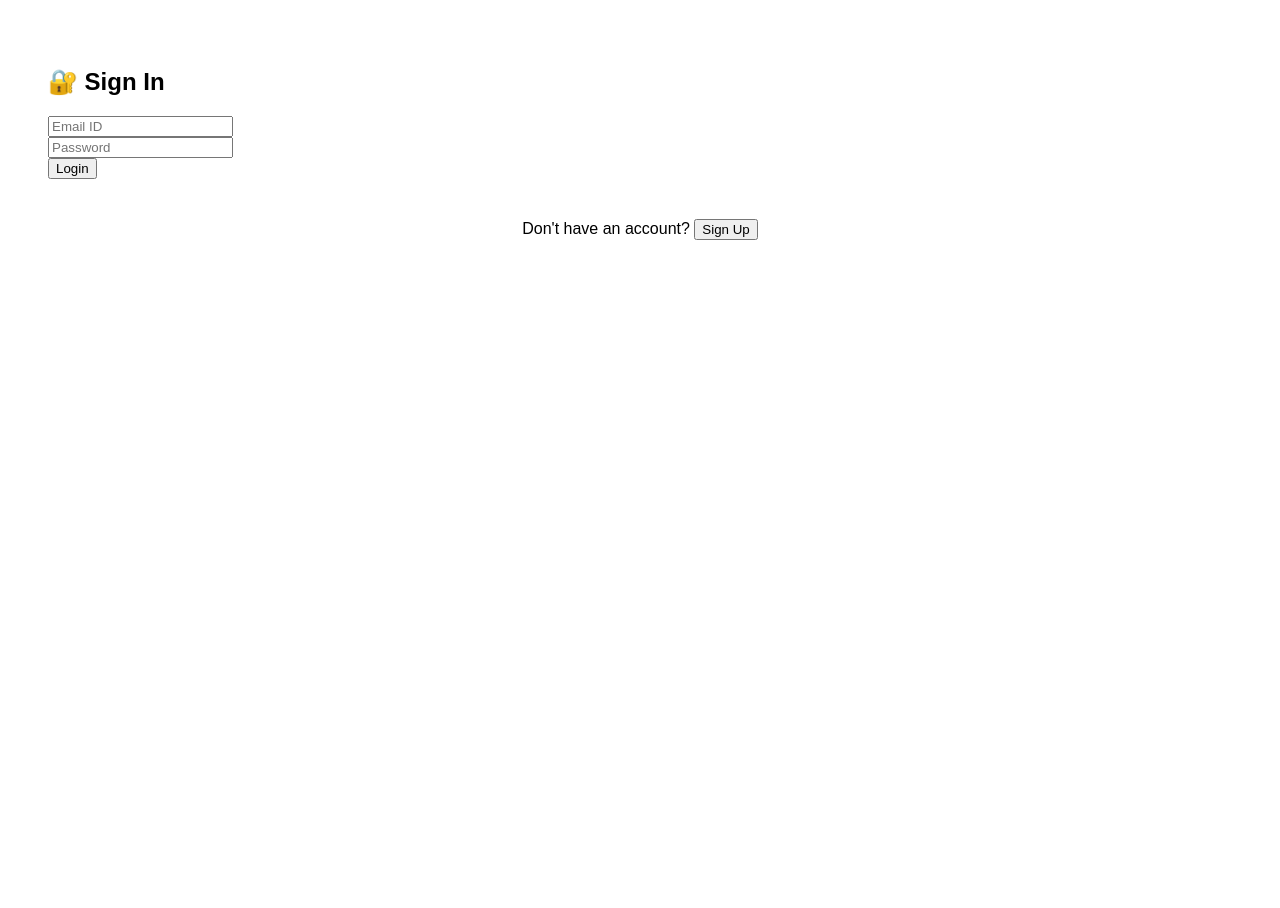
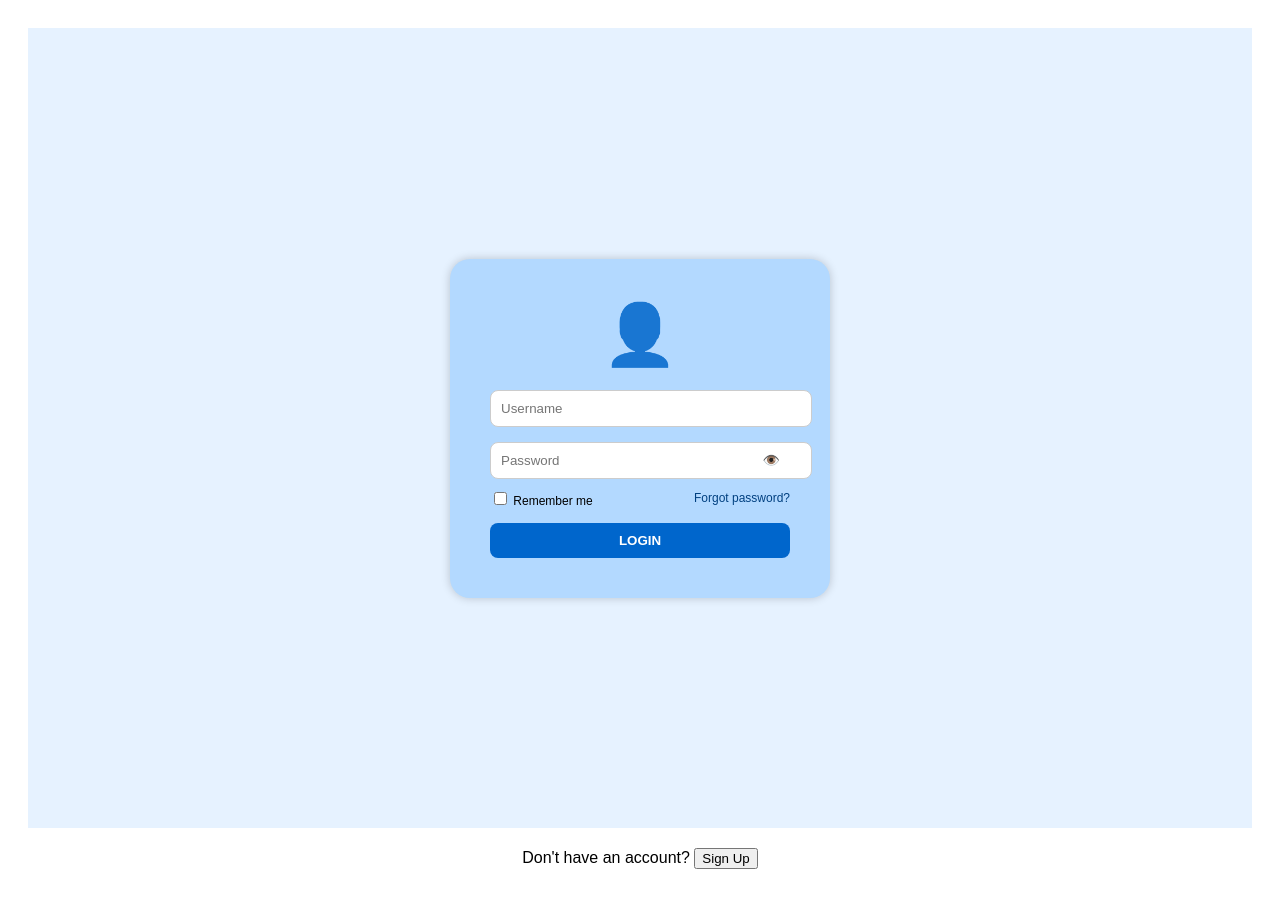
Before and after one commit to jenova1337/petrol-mileage-log, a React (Create React App) app: page / in a window 1280 px wide. Shown: the top 908 px of the page. Before the commit the page ends 800 px from the top, so only its background shows below. Built offline with nearby package versions, Linux system fonts and the light colour scheme; no server answers.

Commit message:
Updated Signin/Signup screens monthly expense  pdf download, profile new pasword changes modification

```diff
--- a/src/components/Profile.js
+++ b/src/components/Profile.js
@@ -1,7 +1,7 @@
 // src/components/Profile.js
 import React, { useEffect, useState } from "react";
 import { doc, getDoc, updateDoc } from "firebase/firestore";
-import { updatePassword } from "firebase/auth";
+import { updatePassword, reauthenticateWithCredential, EmailAuthProvider } from "firebase/auth";
 import { db } from "../firebase";
 import useAuth from "../auth/useAuth";
 
@@ -10,8 +10,13 @@ const Profile = () => {
   const [profile, setProfile] = useState(null);
   const [editing, setEditing] = useState(false);
   const [form, setForm] = useState({});
+  const [loading, setLoading] = useState(true);
+
+  // For password change
+  const [showPasswordFields, setShowPasswordFields] = useState(false);
+  const [oldPassword, setOldPassword] = useState("");
   const [newPassword, setNewPassword] = useState("");
-  const [loading, setLoading] = useState(true);
+  const [confirmPassword, setConfirmPassword] = useState("");
 
   useEffect(() => {
     if (user) {
@@ -55,13 +60,27 @@ const Profile = () => {
 
   const handlePasswordChange = async () => {
     try {
-      if (!newPassword) {
-        alert("Enter a new password");
+      if (!oldPassword || !newPassword || !confirmPassword) {
+        alert("Fill all fields");
         return;
       }
+      if (newPassword !== confirmPassword) {
+        alert("New password and confirm password do not match");
+        return;
+      }
+
+      // Re-authenticate with old password
+      const credential = EmailAuthProvider.credential(user.email, oldPassword);
+      await reauthenticateWithCredential(user, credential);
+
       await updatePassword(user, newPassword);
-      alert("Password updated!");
+      alert("Password updated successfully!");
+
+      // Reset fields
+      setOldPassword("");
       setNewPassword("");
+      setConfirmPassword("");
+      setShowPasswordFields(false);
     } catch (err) {
       console.error("Error updating password:", err);
       alert("Error updating password: " + err.message);
@@ -109,14 +128,6 @@ const Profile = () => {
             onChange={handleEditChange}
           />
           <br />
-          <input
-            type="number"
-            name="bikeCount"
-            value={form.bikeCount || ""}
-            placeholder="No. of Bikes"
-            onChange={handleEditChange}
-          />
-          <br />
           <button onClick={handleSaveProfile}>Save</button>
         </>
       ) : (
@@ -126,20 +137,48 @@ const Profile = () => {
           <p>⚧️ Gender: {profile.gender || "-"}</p>
           <p>📧 Email: {profile.email || user.email}</p>
           <p>📱 Contact: {profile.mobile || "-"}</p>
-          <p>🏍️ Bike Count: {profile.bikeCount || "-"}</p>
           <button onClick={() => setEditing(true)}>✏️ Edit Profile</button>
         </>
       )}
 
       <div style={{ marginTop: "20px" }}>
         <h3>🔑 Change Password</h3>
+        {!showPasswordFields ? (
+          <button onClick={() => setShowPasswordFields(true)}>
+            Change Password
+          </button>
+        ) : (
+          <div style={{ marginTop: "10px" }}>
+            <input
+              type="password"
+              value={oldPassword}
+              placeholder="Old Password"
+              onChange={(e) => setOldPassword(e.target.value)}
+            />
+            <br />
             <input
               type="password"
               value={newPassword}
               placeholder="New Password"
               onChange={(e) => setNewPassword(e.target.value)}
             />
+            <br />
+            <input
+              type="password"
+              value={confirmPassword}
+              placeholder="Confirm New Password"
+              onChange={(e) => setConfirmPassword(e.target.value)}
+            />
+            <br />
             <button onClick={handlePasswordChange}>Update Password</button>
+            <button
+              style={{ marginLeft: "10px" }}
+              onClick={() => setShowPasswordFields(false)}
+            >
+              Cancel
+            </button>
+          </div>
+        )}
       </div>
     </div>
   );
--- a/src/components/Signin.js
+++ b/src/components/Signin.js
@@ -1,57 +1,126 @@
 import React, { useState } from "react";
 import { signInWithEmailAndPassword } from "firebase/auth";
-import { doc, getDoc } from "firebase/firestore";
-import { auth, db } from "../firebase";
+import { auth } from "../firebase";
 
-const Signin = ({ onSignin }) => {
-  const [form, setForm] = useState({
-    email: "",
-    password: "",
-  });
+const Signin = ({ onSigninSuccess }) => {
+  const [email, setEmail] = useState("");
+  const [password, setPassword] = useState("");
+  const [showPassword, setShowPassword] = useState(false);
+  const [loading, setLoading] = useState(false);
 
-  const handleChange = (e) => {
-    setForm({ ...form, [e.target.name]: e.target.value });
-  };
-
-  const handleSignin = async () => {
+  const handleLogin = async (e) => {
+    e.preventDefault();
+    setLoading(true);
     try {
-      const userCredential = await signInWithEmailAndPassword(auth, form.email, form.password);
-      const uid = userCredential.user.uid;
-
-      // Get user data from Firestore
-      const docRef = doc(db, "users", uid);
-      const docSnap = await getDoc(docRef);
-
-      if (docSnap.exists()) {
-        const userData = docSnap.data();
-        localStorage.setItem("user", JSON.stringify(userData));
-        alert("✅ Login successful!");
-        onSignin();
-      } else {
-        alert("⚠️ User data not found in Firestore.");
-      }
-    } catch (error) {
-      alert("Signin failed: " + error.message);
-      console.error(error);
+      await signInWithEmailAndPassword(auth, email, password);
+      alert("Login successful!");
+      onSigninSuccess && onSigninSuccess();
+    } catch (err) {
+      console.error("Login error:", err);
+      alert("Login failed: " + err.message);
+    } finally {
+      setLoading(false);
     }
   };
 
   return (
-    <div style={{ padding: 20 }}>
-      <h2>🔐 Sign In</h2>
-      <input
-        name="email"
-        type="email"
-        placeholder="Email ID"
-        onChange={handleChange}
-      /><br />
-      <input
-        name="password"
-        type="password"
-        placeholder="Password"
-        onChange={handleChange}
-      /><br />
-      <button onClick={handleSignin}>Login</button>
+    <div style={{
+      display: "flex",
+      justifyContent: "center",
+      alignItems: "center",
+      height: "100vh",
+      backgroundColor: "#e6f2ff"
+    }}>
+      <div style={{
+        backgroundColor: "#b3d9ff",
+        padding: "40px",
+        borderRadius: "20px",
+        boxShadow: "0px 0px 10px rgba(0,0,0,0.2)",
+        width: "300px",
+        textAlign: "center"
+      }}>
+        <div style={{ fontSize: "60px", color: "#0059b3", marginBottom: "20px" }}>
+          👤
+        </div>
+        <form onSubmit={handleLogin}>
+          <div style={{ marginBottom: "15px" }}>
+            <input
+              type="email"
+              placeholder="Username"
+              value={email}
+              onChange={(e) => setEmail(e.target.value)}
+              required
+              style={{
+                width: "100%",
+                padding: "10px",
+                borderRadius: "8px",
+                border: "1px solid #ccc",
+              }}
+            />
+          </div>
+          <div style={{ marginBottom: "10px", position: "relative" }}>
+            <input
+              type={showPassword ? "text" : "password"}
+              placeholder="Password"
+              value={password}
+              onChange={(e) => setPassword(e.target.value)}
+              required
+              style={{
+                width: "100%",
+                padding: "10px",
+                borderRadius: "8px",
+                border: "1px solid #ccc",
+              }}
+            />
+            <span
+              onClick={() => setShowPassword(!showPassword)}
+              style={{
+                position: "absolute",
+                right: "10px",
+                top: "50%",
+                transform: "translateY(-50%)",
+                cursor: "pointer",
+                fontSize: "14px",
+                color: "#333",
+              }}
+            >
+              {showPassword ? "🙈" : "👁️"}
+            </span>
+          </div>
+
+          <div style={{
+            display: "flex",
+            justifyContent: "space-between",
+            fontSize: "12px",
+            marginBottom: "15px",
+            alignItems: "center"
+          }}>
+            <label>
+              <input type="checkbox" /> Remember me
+            </label>
+            <span style={{ color: "#004080", cursor: "pointer" }}>
+              Forgot password?
+            </span>
+          </div>
+
+          <button
+            type="submit"
+            disabled={loading}
+            style={{
+              width: "100%",
+              padding: "10px",
+              backgroundColor: "#0066cc",
+              color: "#fff",
+              border: "none",
+              borderRadius: "8px",
+              cursor: "pointer",
+              fontWeight: "bold",
+            }}
+          >
+            {loading ? "Logging in..." : "LOGIN"}
+          </button>
+        </form>
+      </div>
     </div>
   );
 };
--- a/src/components/Signup.js
+++ b/src/components/Signup.js
@@ -1,75 +1,93 @@
-// src/components/Signup.js
 import React, { useState } from "react";
 import { createUserWithEmailAndPassword } from "firebase/auth";
-import { doc, setDoc } from "firebase/firestore";
+import { setDoc, doc } from "firebase/firestore";
 import { auth, db } from "../firebase";
 
-const Signup = ({ onSignup }) => {
-  const [form, setForm] = useState({
-    name: "",
-    age: "",
-    email: "",
-    password: "",
-    confirmPassword: "",
-    gender: "",
-    contact: "",
-  });
+const Signup = ({ onSignupSuccess }) => {
+  const [name, setName] = useState("");
+  const [age, setAge] = useState("");
+  const [gender, setGender] = useState("");
+  const [mobile, setMobile] = useState("");
+  const [email, setEmail] = useState("");
+  const [password, setPassword] = useState("");
+  const [loading, setLoading] = useState(false);
 
-  const handleChange = (e) => {
-    setForm({ ...form, [e.target.name]: e.target.value });
-  };
+  const handleSignup = async (e) => {
+    e.preventDefault();
+    setLoading(true);
+    try {
+      // 1. Create user account
+      const userCredential = await createUserWithEmailAndPassword(auth, email, password);
 
-  const handleSignup = async () => {
-    const { name, age, email, password, confirmPassword, gender, contact } = form;
-
-    if (!name || !age || !email || !password || !confirmPassword || !gender || !contact) {
-      alert("❗Please fill all fields");
-      return;
-    }
-
-    if (password !== confirmPassword) {
-      alert("❗Passwords do not match");
-      return;
-    }
-
-    try {
-      const userCredential = await createUserWithEmailAndPassword(auth, email, password);
-      const uid = userCredential.user.uid;
-
-      await setDoc(doc(db, "users", uid), {
+      // 2. Store extra fields in Firestore
+      await setDoc(doc(db, "users", userCredential.user.uid), {
         name,
         age,
-        email,
         gender,
-        contact,
-        uid,
-        createdAt: new Date().toISOString(),
+        mobile,
+        email
       });
 
-      localStorage.setItem("user", JSON.stringify({ name, age, email, gender, contact, uid }));
-      alert("✅ Signup successful!");
-      onSignup();
+      alert("Signup successful!");
+      onSignupSuccess && onSignupSuccess();
     } catch (error) {
-      alert("Signup failed: " + error.message);
-      console.error(error);
+      console.error("Signup error:", error);
+      alert(error.message);
+    } finally {
+      setLoading(false);
     }
   };
 
   return (
     <div style={{ padding: 20 }}>
-      <h2>📝 Create Account</h2>
-      <input name="name" placeholder="Name" onChange={handleChange} /><br />
-      <input name="age" type="number" placeholder="Age" onChange={handleChange} /><br />
-      <input name="email" type="email" placeholder="Email ID" onChange={handleChange} /><br />
-      <input name="password" type="password" placeholder="Password" onChange={handleChange} /><br />
-      <input name="confirmPassword" type="password" placeholder="Confirm Password" onChange={handleChange} /><br />
-      <select name="gender" onChange={handleChange}>
-        <option value="">Select Gender</option>
-        <option value="Male">Male</option>
-        <option value="Female">Female</option>
-      </select><br />
-      <input name="contact" placeholder="Contact Number" onChange={handleChange} /><br />
-      <button onClick={handleSignup}>Signup</button>
+      <h2>Signup</h2>
+      <form onSubmit={handleSignup}>
+        <input
+          type="text"
+          placeholder="Name"
+          value={name}
+          onChange={(e) => setName(e.target.value)}
+          required
+        /><br />
+        <input
+          type="number"
+          placeholder="Age"
+          value={age}
+          onChange={(e) => setAge(e.target.value)}
+          required
+        /><br />
+        <input
+          type="text"
+          placeholder="Gender"
+          value={gender}
+          onChange={(e) => setGender(e.target.value)}
+          required
+        /><br />
+        <input
+          type="text"
+          placeholder="Mobile Number"
+          value={mobile}
+          onChange={(e) => setMobile(e.target.value)}
+          required
+        /><br />
+        <input
+          type="email"
+          placeholder="Email"
+          value={email}
+          onChange={(e) => setEmail(e.target.value)}
+          required
+        /><br />
+        <input
+          type="password"
+          placeholder="Password"
+          value={password}
+          onChange={(e) => setPassword(e.target.value)}
+          required
+        /><br />
+        <button type="submit" disabled={loading}>
+          {loading ? "Signing up..." : "Sign Up"}
+        </button>
+      </form>
     </div>
   );
 };
```
Also changed, not shown: src/components/MonthWiseExpense.js (+39 -0 lines). Lines whose indentation alone changed are shown as unchanged.
